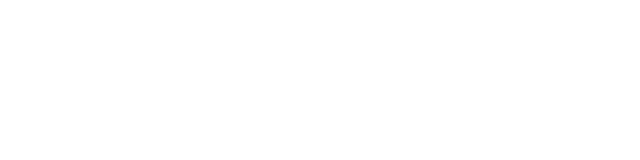
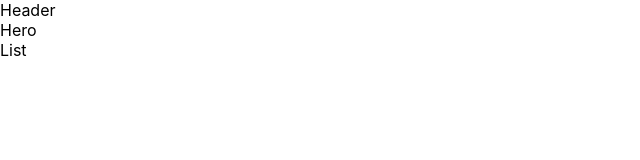
Before and after one commit to airowl/react-api-rick-morty, a React (Create React App) app: page / in a window 1280 px wide. Shown: the top 160 px of the page, without its empty margins (0-640 px from the left). Built offline with nearby package versions, Linux system fonts and the light colour scheme.

Commit message:
define structure of project

```diff
--- a/src/App.css
+++ /dev/null
@@ -1,38 +0,0 @@
-.App {
-  text-align: center;
-}
-
-.App-logo {
-  height: 40vmin;
-  pointer-events: none;
-}
-
-@media (prefers-reduced-motion: no-preference) {
-  .App-logo {
-    animation: App-logo-spin infinite 20s linear;
-  }
-}
-
-.App-header {
-  background-color: #282c34;
-  min-height: 100vh;
-  display: flex;
-  flex-direction: column;
-  align-items: center;
-  justify-content: center;
-  font-size: calc(10px + 2vmin);
-  color: white;
-}
-
-.App-link {
-  color: #61dafb;
-}
-
-@keyframes App-logo-spin {
-  from {
-    transform: rotate(0deg);
-  }
-  to {
-    transform: rotate(360deg);
-  }
-}
--- a/src/App.js
+++ b/src/App.js
@@ -1,11 +1,13 @@
-import './App.css';
+import Header from './header';
+import Hero from './hero';
+import List from './list';
 
 function App() {
   return (
     <>
-    {/* header */}
-    {/* hero */}
-    {/* section lists */}
+    <Header />
+    <Hero />
+    <List />
     </>
   );
 }
--- /dev/null
+++ b/src/header.js
@@ -0,0 +1,11 @@
+import React from 'react'
+
+const Header = () => {
+  return (
+    <header>
+      Header
+    </header>
+  )
+}
+
+export default Header
--- /dev/null
+++ b/src/hero.js
@@ -0,0 +1,11 @@
+import React from 'react'
+
+const Hero = () => {
+  return (
+    <section>
+      Hero
+    </section>
+  )
+}
+
+export default Hero
--- /dev/null
+++ b/src/list.js
@@ -0,0 +1,11 @@
+import React from 'react'
+
+const List = () => {
+  return (
+    <section>
+      List
+    </section>
+  )
+}
+
+export default List
```
